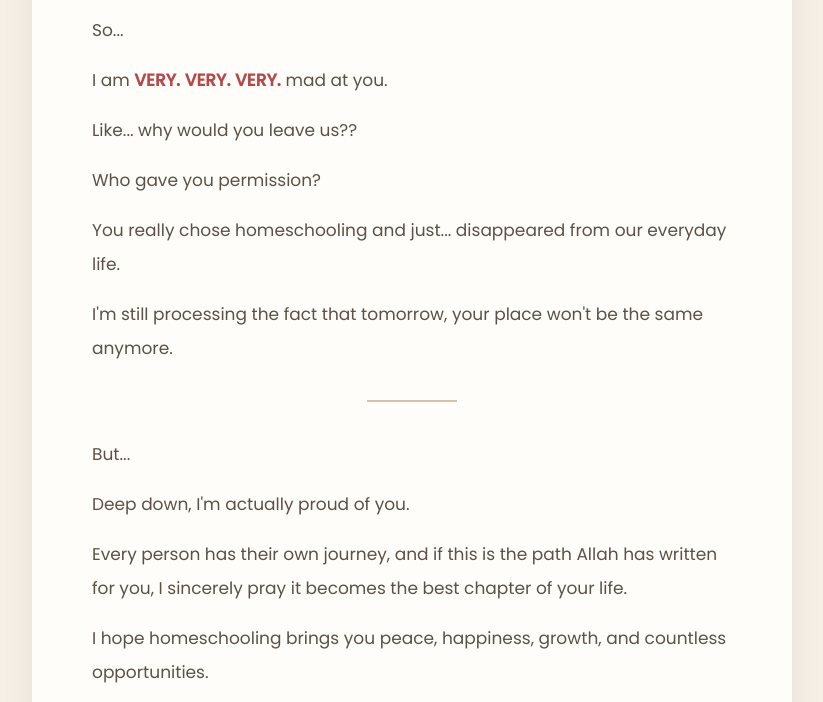
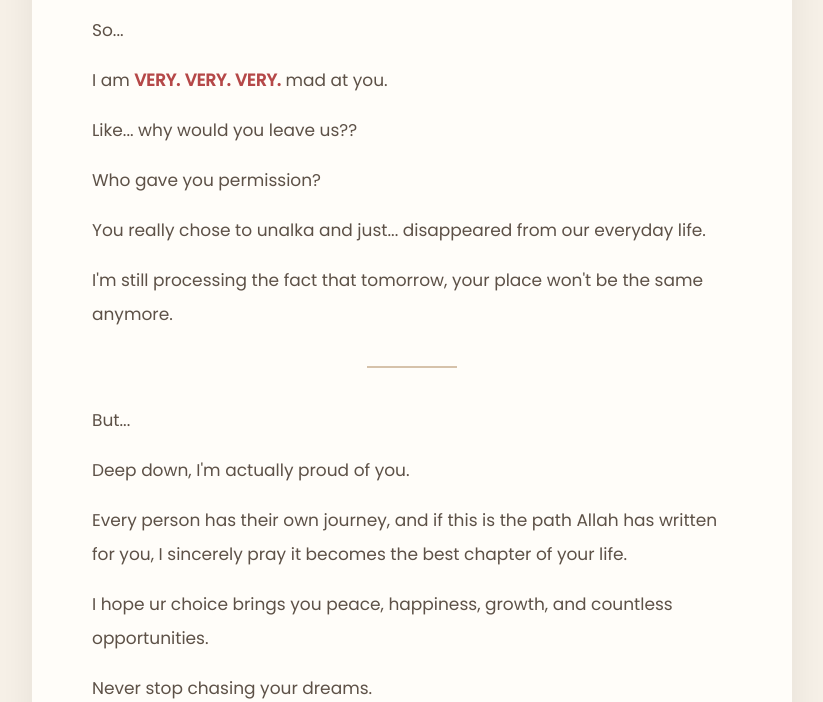
Before and after one commit to bittersyuit/mwoidindot, a plain HTML site: page index.html in a window 1280 px wide. Shown: the part 246-948 px from the top of the page, without its empty margins (228-1051 px from the left). Drawn offline with nearby package versions, Linux system fonts and the light colour scheme.

Commit message:
Update index.html

```diff
--- a/index.html
+++ b/index.html
@@ -3,7 +3,7 @@
 <head>
     <meta charset="UTF-8">
     <meta name="viewport" content="width=device-width, initial-scale=1.0">
-    <title>Dear Andini 🤍</title>
+    <title>WOI Andini 🤍</title>
 
     <link rel="preconnect" href="https://fonts.googleapis.com">
     <link href="https://fonts.googleapis.com/css2?family=Playfair+Display:wght@500;700&family=Poppins:wght@300;400;500&display=swap" rel="stylesheet">
@@ -39,7 +39,7 @@
     </p>
 
     <p>
-        You really chose homeschooling and just...
+        You really chose to unalka and just...
         disappeared from our everyday life.
     </p>
 
@@ -66,7 +66,7 @@
     </p>
 
     <p>
-        I hope homeschooling brings you peace,
+        I hope ur choice brings you peace,
         happiness,
         growth,
         and countless opportunities.
```
